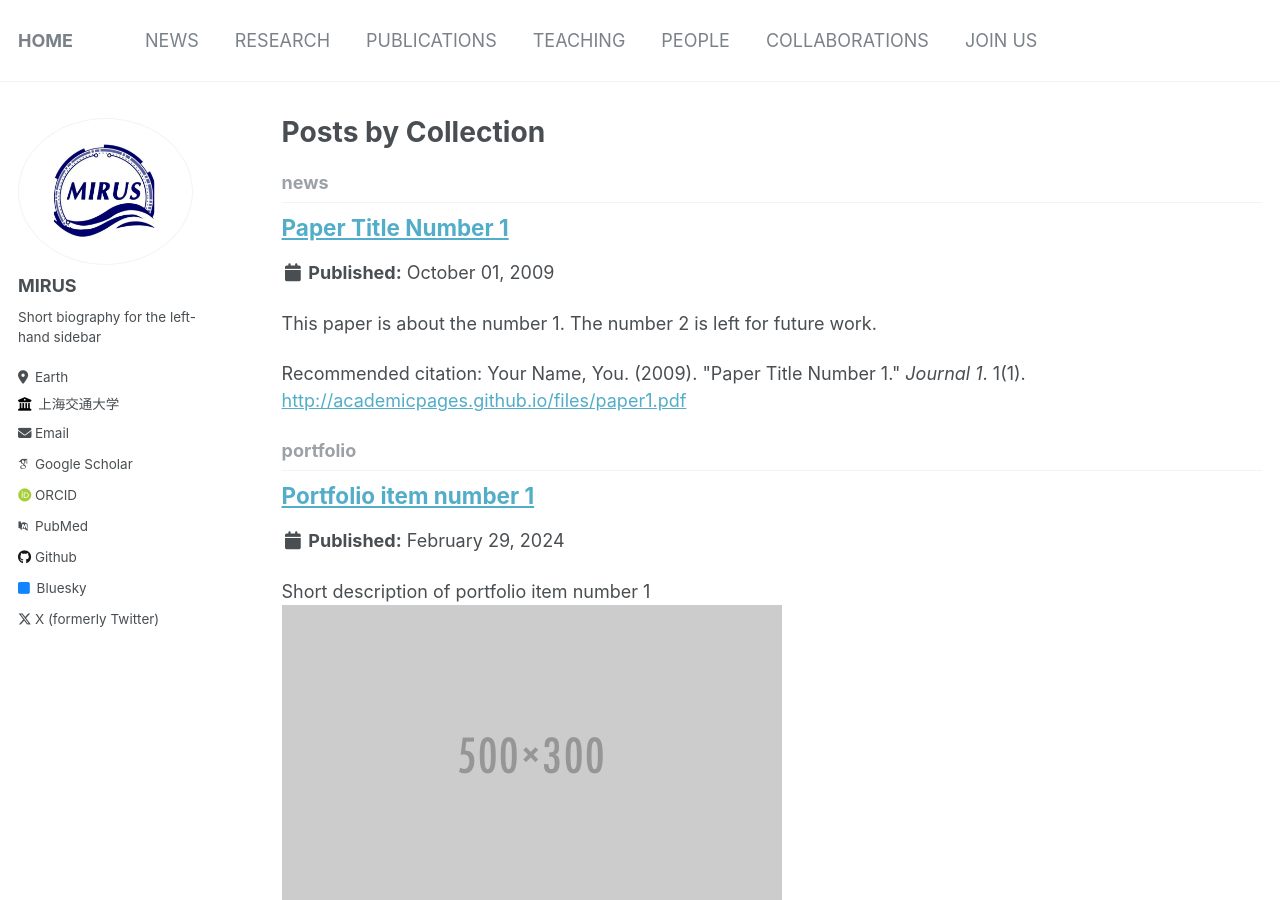
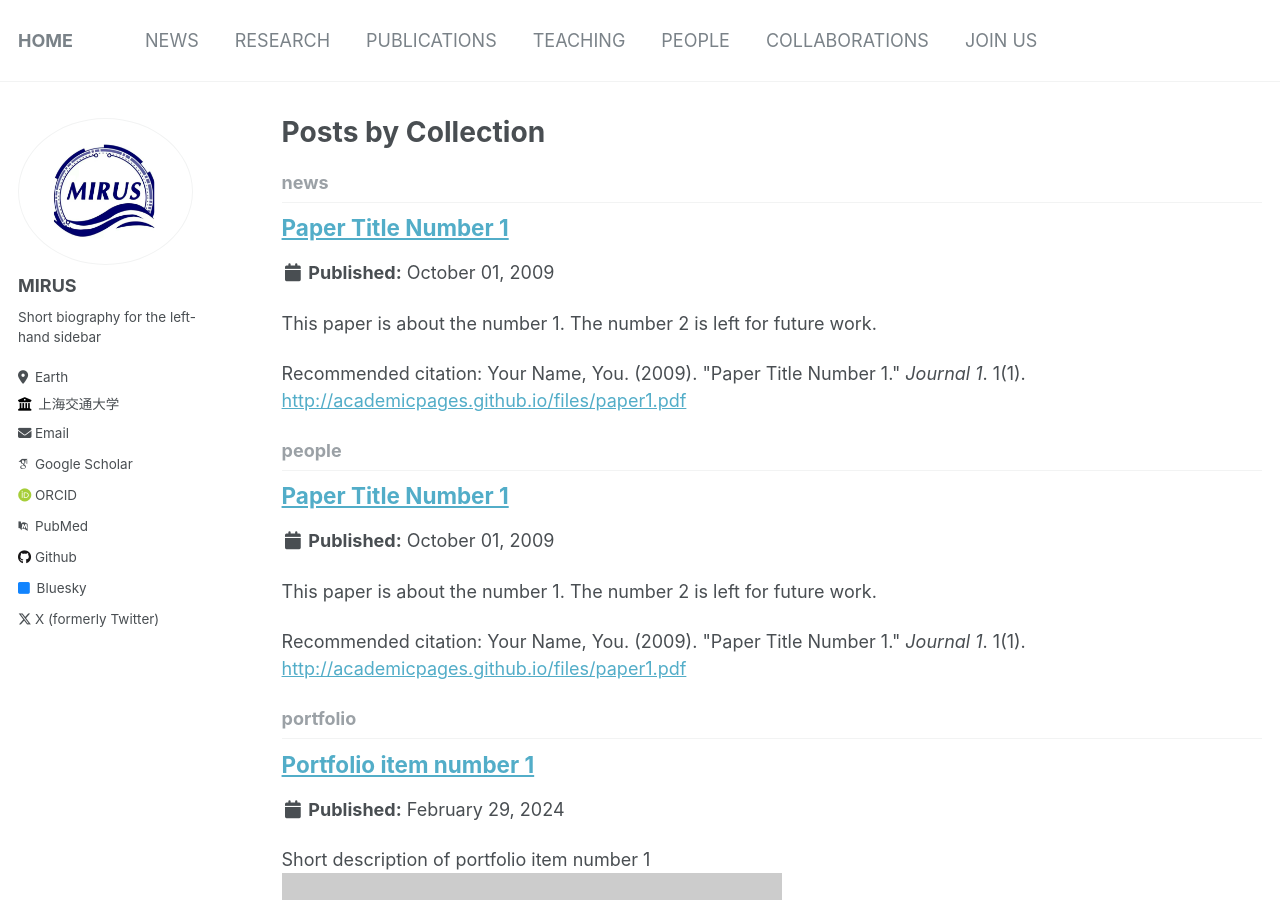
Before and after one commit to SJTU-MIRUS/MIRUS.github.io, a Jekyll site: the page built from _pages/collection-archive.html, in a window 1280 px wide and 900 px high. Built offline with Jekyll 4.4.1, drawn with Linux system fonts in a browser that asks for light colours; some web fonts are replaced; part of the change alters nothing that is shown.

Commit message:
Update _config.yml

```diff
--- a/_config.yml
+++ b/_config.yml
@@ -204,6 +204,9 @@ collections:
   research:
     output: true
     permalink: /:collection/:path/
+  people:
+    output: true
+    permalink: /:collection/:path/
   teaching:
     output: true
     permalink: /:collection/:path/
@@ -260,6 +263,15 @@ defaults:
   - scope:
       path: ""
       type: research
+    values:
+      layout: single
+      author_profile: true
+      share: true
+      comments: true
+  # _people
+  - scope:
+      path: ""
+      type: people
     values:
       layout: single
       author_profile: true
```
